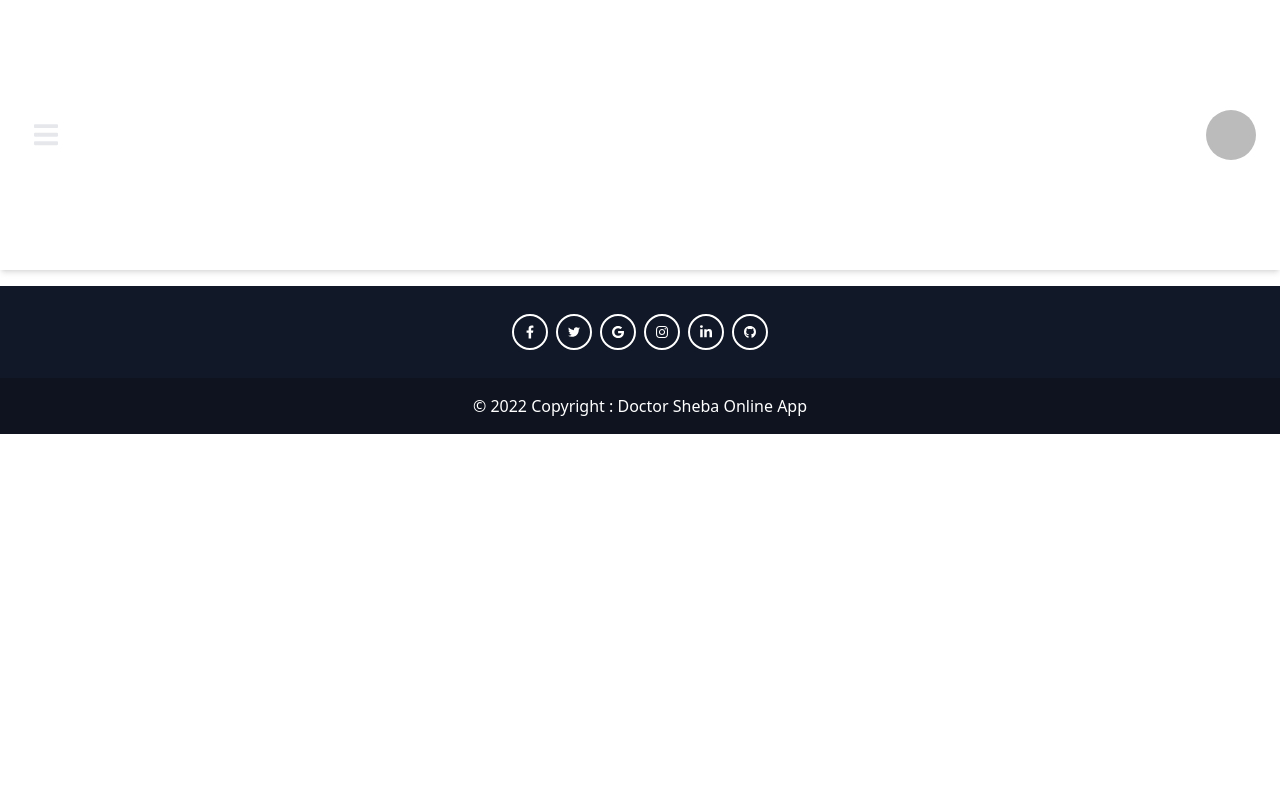
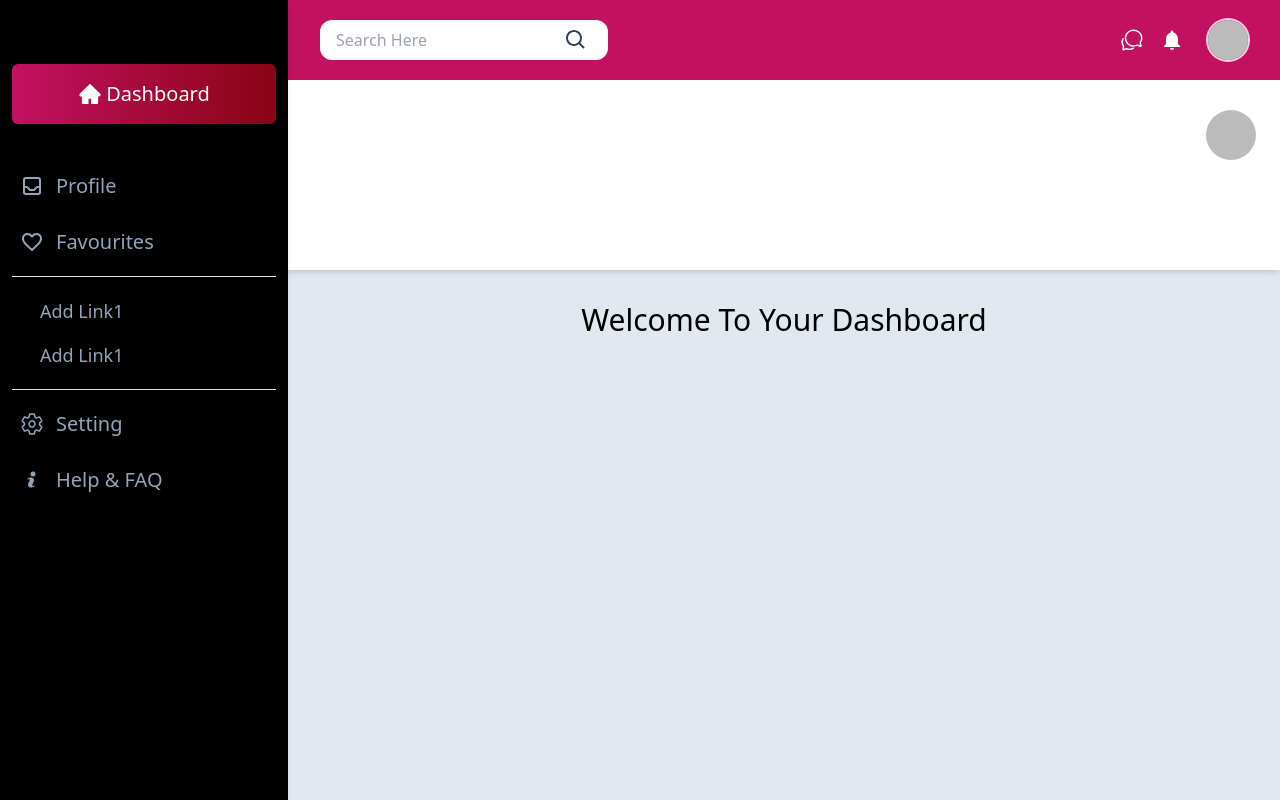
Before and after one commit to Shamaun-Nabi/DoctorSheba, a React (Create React App) app: page /dashboard in a window 1280 px wide. Shown: the top 800 px of the page. Built offline with nearby package versions, Linux system fonts and the light colour scheme; no server answers; sample sign-in values are in the browser's storage; what tw-elements would draw is missing.

Commit message:
dashboard added and dasboard routing Added dasboard active class added

```diff
--- a/src/App.js
+++ b/src/App.js
@@ -13,6 +13,8 @@ import UpdateProfile from "./Pages/UpdateProfile";
 import Footer from "./Shared/Footer";
 import Navbar from "./Shared/Navbar";
 import RequireAuth from "./Pages/RequireAuth";
+import Dashboard from "./Pages/Dasboard/Dashboard";
+import WelcomeDash from "./Pages/Dasboard/WelcomeDash";
 function App() {
   return (
     <>
@@ -29,6 +31,17 @@ function App() {
             </RequireAuth>
           }
         />
+        <Route
+          path="/dashboard"
+          element={
+            <RequireAuth>
+              <Dashboard />
+            </RequireAuth>
+          }
+        >
+          <Route index element={<WelcomeDash />} />
+          <Route path="/dashboard/myProfile" element={<UpdateProfile />} />
+        </Route>
         <Route path="/reviews" element={<Reviews />} />
         <Route path="/contact" element={<Contact />} />
         <Route path="/login" element={<Login />} />
--- /dev/null
+++ b/src/Pages/Dasboard/DashBoardNav.jsx
@@ -0,0 +1,68 @@
+import React, { useState } from "react";
+import { BiSearch } from "react-icons/bi";
+import { MdNotifications } from "react-icons/md";
+import { IoChatbubblesOutline } from "react-icons/io5";
+import { GiHamburgerMenu } from "react-icons/gi";
+import { useAuthState } from "react-firebase-hooks/auth";
+import auth from "../../firbase.init";
+
+export default function DashBoardNav({ sideBar, setSidebar }) {
+  const [user, loading, error] = useAuthState(auth);
+  const [showDropdown, setDropdown] = useState(false);
+  return (
+    <>
+      <div className="h-20 bg-[#C31162] fixed top-0 left-0 flex items-center w-full pl-8 lg:pl-80 pr-8">
+        <div
+          onClick={() => setSidebar(!sideBar)}
+          className="w-6 block lg:hidden cursor-pointer ml-auto"
+        >
+          <GiHamburgerMenu className="text-slate-200 text-3xl" />
+        </div>
+        {/* Search Area */}
+        <div className="relative hidden lg:block">
+          <BiSearch className="absolute right-3 w-10 top-2 text-slate-700 text-2xl" />
+          <input
+            placeholder="Search Here"
+            type="text"
+            className=" rounded-xl block w-72 py-2 focus:outline-none text-left pl-4 bg-[##0000004D]"
+          />
+        </div>
+
+        <div className="ml-auto items-center space-x-4 hidden lg:flex">
+          <IoChatbubblesOutline className="text-2xl text-white cursor-pointer" />
+          <MdNotifications className="text-2xl text-white cursor-pointer" />
+        </div>
+
+        <div className="relative ml-6 hidden lg:block">
+          <div className="" onClick={() => setDropdown(!showDropdown)}>
+            <img
+              className="inline-block h-10 w-10 rounded-full ring-2 ring-pink-200 bg-cover cursor-pointer"
+              src={user?.photoURL}
+              alt=""
+            />
+          </div>
+          <div
+            className={`${
+              showDropdown
+                ? "block absolute z-50 mt-2 rounded-md shadow-lg w-48 right-0 py-1 bg-white"
+                : "hidden absolute z-50 mt-2 rounded-md shadow-lg w-48 right-0 py-1 bg-white "
+            }`}
+          >
+            <div className="px-4 py-2 text-sm text-gray-400">
+              {" "}
+              Manage Account
+            </div>
+            <ul>
+              <li className="block cursor-pointer px-4 p-2 leading-5 text-md text-gray-700 hover:bg-gray-100 transition">
+                Profile
+              </li>
+              <li className="block cursor-pointer px-4 p-2 leading-5 text-md text-gray-700 hover:bg-gray-100 transition">
+                Logout
+              </li>
+            </ul>
+          </div>
+        </div>
+      </div>
+    </>
+  );
+}
--- /dev/null
+++ b/src/Pages/Dasboard/Dashboard.jsx
@@ -0,0 +1,26 @@
+import React, { useState } from "react";
+import { Outlet } from "react-router-dom";
+import DashBoardNav from "./DashBoardNav";
+import Sidebar from "./Sidebar";
+export default function Dashboard() {
+  const [sidebar, setSidebar] = useState(false);
+  // console.log(sidebar);
+  return (
+    <>
+      {/* Main warapper */}
+      <div className="min-h-screen bg-slate-200">
+        {/* Navbar */}
+        <DashBoardNav setSidebar={setSidebar} sideBar={sidebar} />
+        {/* Sidebar */}
+        <Sidebar setSidebar={setSidebar} sideBar={sidebar} />
+        {/* Sidebar END*/}
+
+        {/* Main Content Area Start */}
+        <div className="pt-8 pr-8 pl-8 lg:pl-80 ">
+          <Outlet />
+        </div>
+        {/* Main Content End */}
+      </div>
+    </>
+  );
+}
--- /dev/null
+++ b/src/Pages/Dasboard/Sidebar.jsx
@@ -0,0 +1,121 @@
+import React from "react";
+import { Link, NavLink } from "react-router-dom";
+import { AiFillHome, AiOutlineCloseCircle } from "react-icons/ai";
+import { BiSearch } from "react-icons/bi";
+import { HiOutlineInbox } from "react-icons/hi";
+import { IoSettingsOutline } from "react-icons/io5";
+import { MdNotifications, MdOutlineFavoriteBorder } from "react-icons/md";
+import { TiInfoLarge } from "react-icons/ti";
+import { useAuthState } from "react-firebase-hooks/auth";
+import auth from "../../firbase.init";
+
+export default function Sidebar({ sideBar, setSidebar }) {
+  const [user, loading, error] = useAuthState(auth);
+  return (
+    <>
+      <div
+        className={`fixed left-0 top-0 w-72 h-screen bg-black shadow-md z-10 overflow-y-auto scrollbar-thin scrollbar-thumb-slate-800 scrollbar-thumb-rounded-full
+            ${
+              sideBar
+                ? "flex  transition-all ease-in-out delay-150"
+                : "ml-[-400px] lg:ml-0 ease-in-out transition-all delay-150"
+            } lg:flex flex-col`}
+      >
+        {/* flex flex-col justify-between flex-grow */}
+        <div className="flex flex-col justify-between flex-grow lg:flex-none ">
+          {/* CROSSS */}
+          <div
+            onClick={() => setSidebar(!sideBar)}
+            className="text-white ml-auto mx-1 relative cursor-pointer block lg:hidden"
+          >
+            <AiOutlineCloseCircle className="text-2xl absolute right-3 top-3" />
+          </div>
+          <div className="bg-gradient-to-r from-[#C31162] to-[#e0061f9c] rounded-md m-3 p-4 mt-16">
+            <div className="flex items-center justify-center space-x-1">
+              <AiFillHome className="text-white text-2xl" />
+              <Link to="/dashboard" className="text-white text-center text-xl">
+                Dashboard
+              </Link>
+            </div>
+          </div>
+          <div className="py-4 text-slate-400 ">
+            <ul className=" my-3">
+              <NavLink
+                to="/dashboard/myProfile"
+                className={({ isActive }) =>
+                  isActive
+                    ? "flex  items-center space-x-3 my-3 bg-slate-900 transition cursor-pointer p-2 rounded-md mx-3"
+                    : "flex  items-center space-x-3 my-3 hover:bg-slate-900 transition cursor-pointer p-2 rounded-md mx-3"
+                }
+              >
+                <span className="text-2xl">
+                  <HiOutlineInbox />
+                </span>
+                <p className="text-xl font-thin ">Profile</p>
+              </NavLink>
+              <li className="flex  items-center space-x-3 my-3 hover:bg-slate-900  transition cursor-pointer p-2 rounded-md mx-3">
+                <span className="text-2xl">
+                  <MdOutlineFavoriteBorder />
+                </span>
+                <p className="text-xl font-thin ">Favourites</p>
+              </li>
+            </ul>
+            {/* All Links */}
+            <div className="">
+              <hr className="mx-3" />
+              <div className="py-3">
+                <ul className=" px-8">
+                  <li className="hover:bg-slate-900 p-2  transition rounded-md cursor-pointer  text-lg">
+                    Add Link1
+                  </li>
+                  <li className="hover:bg-slate-900 p-2  transition rounded-md cursor-pointer text-lg ">
+                    Add Link1
+                  </li>
+                </ul>
+              </div>
+              <hr className="mx-3" />
+              <ul className=" my-3">
+                <li className="flex  items-center space-x-3 my-3 hover:bg-slate-900 transition cursor-pointer p-2 rounded-md mx-3">
+                  <span className="text-2xl">
+                    <IoSettingsOutline />
+                  </span>
+                  <p className="text-xl font-thin ">Setting</p>
+                </li>
+                <li className="flex  items-center space-x-3 my-3 hover:bg-slate-900  transition cursor-pointer p-2 rounded-md mx-3">
+                  <span className="text-2xl">
+                    <TiInfoLarge />
+                  </span>
+                  <p className="text-xl font-thin ">Help & FAQ</p>
+                </li>
+              </ul>
+            </div>
+          </div>
+
+          <div className="lg:hidden block">
+            <div className="relative mx-5 my-5">
+              <BiSearch className="absolute right-3 w-10 top-2 text-slate-700 text-2xl" />
+              <input
+                placeholder="Search Here"
+                type="text"
+                className=" rounded-xl block  w-full py-2 focus:outline-none text-left pl-4 bg-slate-900 text-white"
+              />
+            </div>
+            <div className="border-t border-gray-300 flex items-center py-4 px-5">
+              <div className="cursor-pointer mr-4 flex text-slate-400 items-center space-x-4">
+                <img
+                  className="inline-block h-8 w-8 rounded-full ring-2 ring-pink-200 bg-cover cursor-pointer"
+                  src={user?.photoURL}
+                  alt=""
+                />
+                <p>{user?.displayName}</p>
+                <div className="ml-auto">
+                  <MdNotifications className="text-2xl text-white cursor-pointer " />
+                </div>
+              </div>
+            </div>
+          </div>
+        </div>
+      </div>
+    </>
+  );
+}
--- /dev/null
+++ b/src/Pages/Dasboard/WelcomeDash.jsx
@@ -0,0 +1,9 @@
+import React from "react";
+
+export default function WelcomeDash() {
+  return (
+    <div>
+      <h3 className="text-3xl text-center ">Welcome To Your Dashboard</h3>
+    </div>
+  );
+}
--- a/src/Shared/Navbar.jsx
+++ b/src/Shared/Navbar.jsx
@@ -181,12 +181,20 @@ export default function Navbar() {
                   </li>
                   <li>
                     <Link
+                      to="/dashboard"
+                      className="dropdown-item text-sm py-2 px-4 font-normal block w-full whitespace-nowrap bg-transparent text-gray-700 hover:bg-gray-100"
+                    >
+                      Dashboard
+                    </Link>
+                  </li>
+                  {/* <li>
+                    <Link
                       to="/update"
                       className="dropdown-item text-sm py-2 px-4 font-normal block w-full whitespace-nowrap bg-transparent text-gray-700 hover:bg-gray-100"
                     >
                       Update Profile
                     </Link>
-                  </li>
+                  </li> */}
                   <hr className="h-0 my-2 border border-solid border-t-0 border-gray-700 opacity-25" />
                   <li>
                     <a
```
